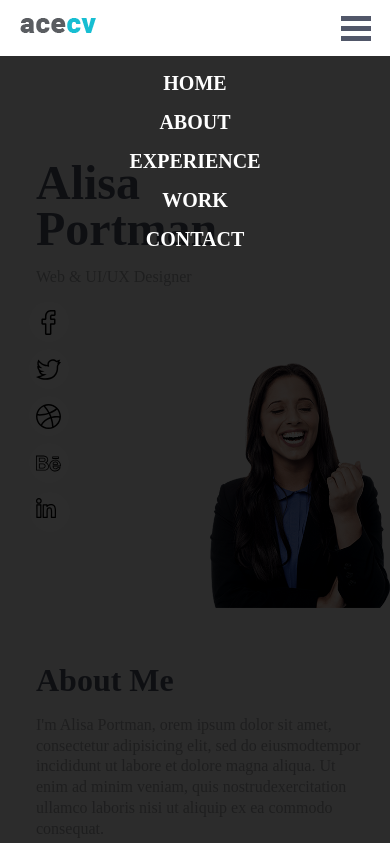
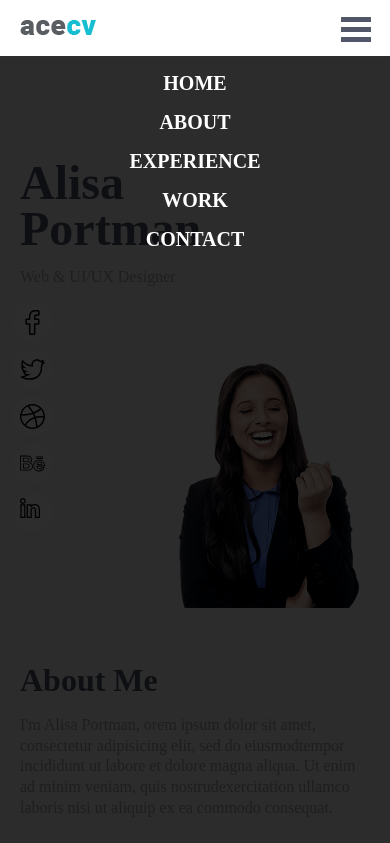
Before and after one commit to SergeyRee/AceCV, a plain HTML site: page index.html in a window 390 px wide. Both pictures are taken after a click on the button 356 px from the left and 28 px from the top of the page. Shown: the top 843 px of the page. Drawn offline with Linux system fonts and the light colour scheme.

Commit message:
html final v1.0

```diff
--- a/css/blocks/about.less
+++ b/css/blocks/about.less
@@ -13,6 +13,7 @@
 
     &__img {
         min-width: 40%;
+
         @media (max-width: 607px) {
             display: none;
         }
@@ -24,11 +25,14 @@
 
     &__info {
         margin-left: 2rem;
+
         @media (max-width: 845px) {
-            margin-left: 1rem;
+            margin-left: 0rem;
+
             h3 {
                 font-size: 2rem;
             }
+
             p {
                 font-size: 0.5rem;
             }
@@ -47,9 +51,11 @@
 
     .skills {
         margin-top: 7rem;
+
         @media (max-width: 845px) {
             margin-top: 2rem;
         }
+
         @media (max-width: 1100px) {
             margin-top: 2rem;
         }
@@ -77,3 +83,5 @@
         }
     }
 }
+
+/* /ABOUT */
--- a/css/blocks/contacts.less
+++ b/css/blocks/contacts.less
@@ -2,8 +2,12 @@
 
 /* CONTACTS */
 .contacts {
-    padding-top: 2rem ;
+    padding-top: 12rem ;
     background-color: #f3f3f3;
+
+    @media (max-width: 862px) {
+        padding-top: 2rem ;
+    }
 
     &__title {
         max-width: 650px;
@@ -20,6 +24,11 @@
     &__item {
         padding: 2rem;
         width: calc(100%/4);
+
+        p:hover {
+            color: @tuerkis;
+            transition: color .2s;
+        }
 
         @media (max-width: 862px) {
             padding: 0.5rem 0.5rem 0.5rem 2rem ;
--- a/css/blocks/experience.less
+++ b/css/blocks/experience.less
@@ -2,14 +2,13 @@
 
 /* EXPERIENCE */
 .experience {
-
     &__wrapper {
         display: flex;
         flex-wrap: wrap;
     }
 
     &__item {
-        padding: 2rem 2rem;
+        padding: 2rem 1rem;
         max-width: 25%;
 
         @media (max-width: 938px) {
@@ -34,7 +33,7 @@
 
 /* PARTNERS */
 .partners {
-    background: #eeeeee;
+    background: #f1f1f1;
 
     &__wrapper {
         padding-top: 2rem;
--- a/css/blocks/footer.less
+++ b/css/blocks/footer.less
@@ -3,6 +3,7 @@
 /* FOOTER */
 .footer {
     height: 3rem;
+    margin-bottom: 2rem;
 
     &__wrapper {
         display: flex;
--- a/css/blocks/header.less
+++ b/css/blocks/header.less
@@ -8,7 +8,6 @@
     width: 100%;
     z-index: 5;
     background-color: rgb(255, 255, 255);
-    padding: 13px 0;
 
     &__inner {
         display: flex;
@@ -122,6 +121,24 @@
             }
         }
     }
+
+    .nav__item__mobile {
+        padding-bottom: 1rem;
+    }
+}
+
+.no-scroll {
+    padding: 0.9em 0;
+    transition: padding .2s;
+}
+
+.scroll {
+    padding: 0.4rem 0;
+    transition: padding .2s;
+
+    @media (max-width: 846px) {
+        padding: 0.8rem 0;
+    }
 }
 
 /* /HEADER */
--- a/css/blocks/home.less
+++ b/css/blocks/home.less
@@ -16,7 +16,7 @@
         width: 16rem;
 
         @media (max-width: 618px) {
-            margin: 2rem 1rem;
+            margin: 2rem 0rem;
         }
 
         .name {
@@ -97,7 +97,7 @@
         @media (max-width: 618px) {
             position: absolute;
             bottom: 28%;
-            right: 0%;
+            right: 8%;
             z-index: -5;
         }
 
--- a/css/style.less
+++ b/css/style.less
@@ -62,6 +62,9 @@ button {
     }
 }
 
+.modal-open {
+    overflow: hidden;
+    }
 
 /*Blocks*/
 @import "blocks/header";
--- a/index.html
+++ b/index.html
@@ -32,11 +32,11 @@
         <div class="mobile-nav-overlay">
             <nav id="mobile-nav" class="mobile-nav">
                 <div class="nav">
-                    <li class="nav__item_mobile"><a href="#a1" class="nav__link nav__link-active">Home</a></li>
-                    <li class="nav__item_mobile"><a href="#a2" class="nav__link">About</a></li>
-                    <li class="nav__item_mobile"><a href="#a3" class="nav__link">Experience</a></li>
-                    <li class="nav__item_mobile"><a href="#a4" class="nav__link">Work</a></li>
-                    <li class="nav__item_mobile"><a href="#a5" class="nav__link">Contact</a></li>
+                    <li class="nav__item__mobile"><a href="#a1" class="nav__link nav__link-active">Home</a></li>
+                    <li class="nav__item__mobile"><a href="#a2" class="nav__link">About</a></li>
+                    <li class="nav__item__mobile"><a href="#a3" class="nav__link">Experience</a></li>
+                    <li class="nav__item__mobile"><a href="#a4" class="nav__link">Work</a></li>
+                    <li class="nav__item__mobile"><a href="#a5" class="nav__link">Contact</a></li>
                 </div>
             </nav>
         </div>
@@ -287,7 +287,7 @@
     </div>
     <!-- CONTACTS -->
     <section class="section-contacts">
-        <div class="contacts">
+        <div id="a5" class="contacts">
             <div class="container">
                 <div class="contacts__title">
                     <h4>Contact Me</h4>
@@ -297,19 +297,25 @@
                 <div class="contacts__wrapper">
                     <div class="contacts__item">
                         <h5>Location</h5>
-                        <p>Brookyln, New York</p>
+                        Brookyln, New York
                     </div>
                     <div class="contacts__item">
                         <h5>Phone</h5>
-                        <a href="tel:+772345480000"><p>+77 234 548 00 00</p></a>
+                        <a href="tel:+772345480000">
+                            <p>+77 234 548 00 00</p>
+                        </a>
                     </div>
                     <div class="contacts__item">
                         <h5>Email</h5>
-                        <a href="mailto: sanemail@email.com type="><p>anemail@email.com</p></a>
+                        <a href="mailto: sanemail@email.com type=">
+                            <p>anemail@email.com</p>
+                        </a>
                     </div>
                     <div class="contacts__item">
                         <h5>Web</h5>
-                        <a href="href.com"><p>href.com</p></a>
+                        <a href="href.com">
+                            <p>href.com</p>
+                        </a>
                     </div>
                 </div>
             </div>
--- a/js/script.js
+++ b/js/script.js
@@ -1,11 +1,32 @@
 /* Responsive Menu */
 const burgerIcon = document.querySelector('#menu-toggle');
 const menu = document.querySelector('#mobile-nav');
+const body = document.querySelector('body');
 
-burgerIcon.onclick = function() {
-    menu.classList.toggle('mobile-nav-active')
+burgerIcon.onclick = function () {
+    menu.classList.toggle('mobile-nav-active');
+    body.classList.toggle('modal-open');
 };
+
 /* /Responsive Menu */
+
+const header = document.querySelector(".header");
+
+function checkScroll() {
+    let scrollPos = window.scrollY;
+
+    if (scrollPos > 300) {
+        header.classList.add("scroll");
+        header.classList.remove("no-scroll");
+    } else {
+        header.classList.add("no-scroll");
+        header.classList.remove("scroll");
+    }
+}
+
+window.addEventListener("scroll", checkScroll);
+document.addEventListener("DOMContentLoaded", checkScroll);
+
 
 /* Active MEnu Items*/
 window.addEventListener('scroll', () => {
@@ -14,7 +35,7 @@ window.addEventListener('scroll', () => {
     console.log(scrollDistance);
 
     document.querySelectorAll('section').forEach((el, i) => {
-        if(el.offsetTop - document.querySelector('.header').clientHeight <= scrollDistance) {
+        if (el.offsetTop - document.querySelector('.header').clientHeight <= scrollDistance) {
             document.querySelectorAll('nav a').forEach((el) => {
                 if (el.classList.contains('nav__link-active')) {
                     el.classList.remove('nav__link-active');
```
Also changed, not shown: css/style.css, 1 other file.
